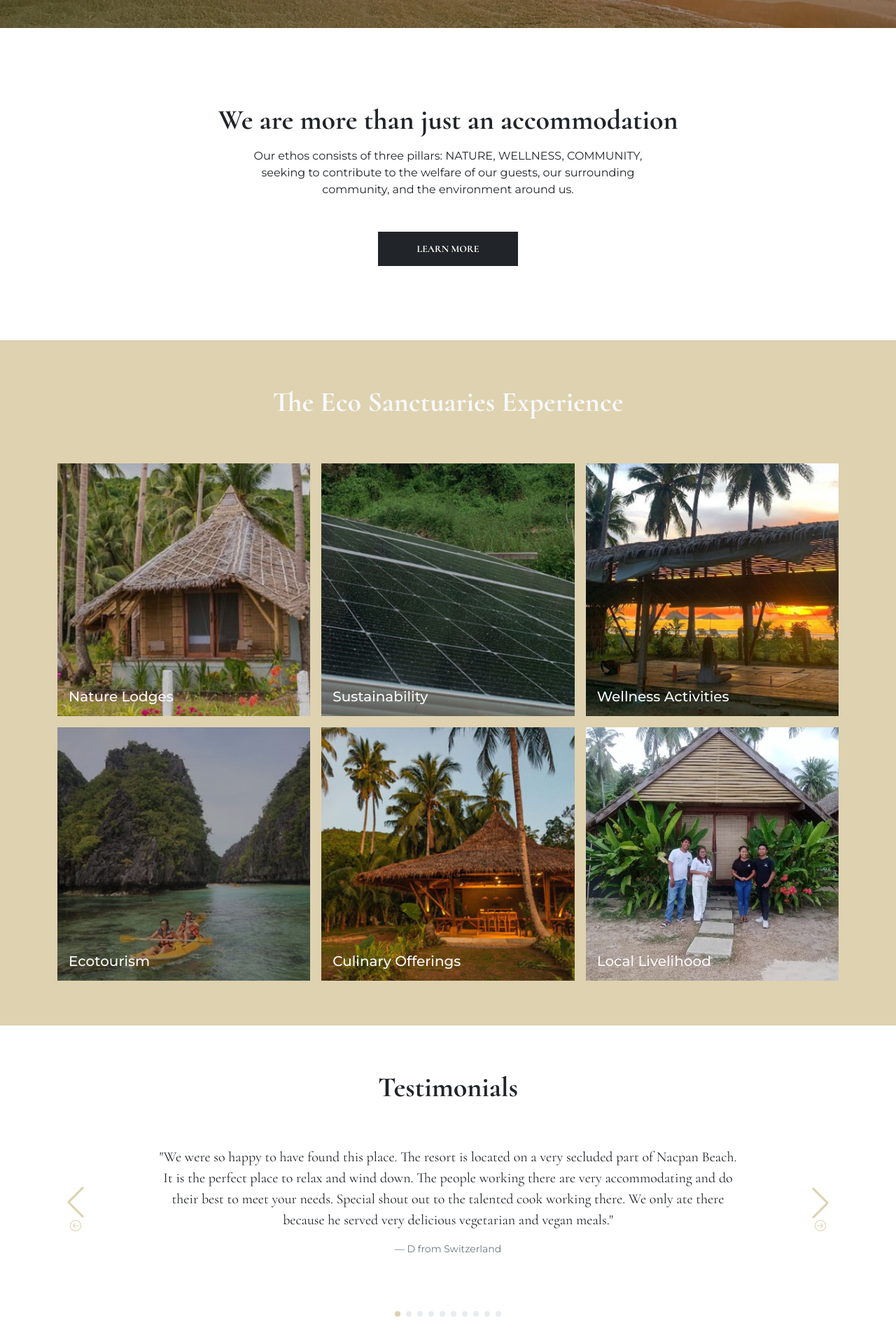
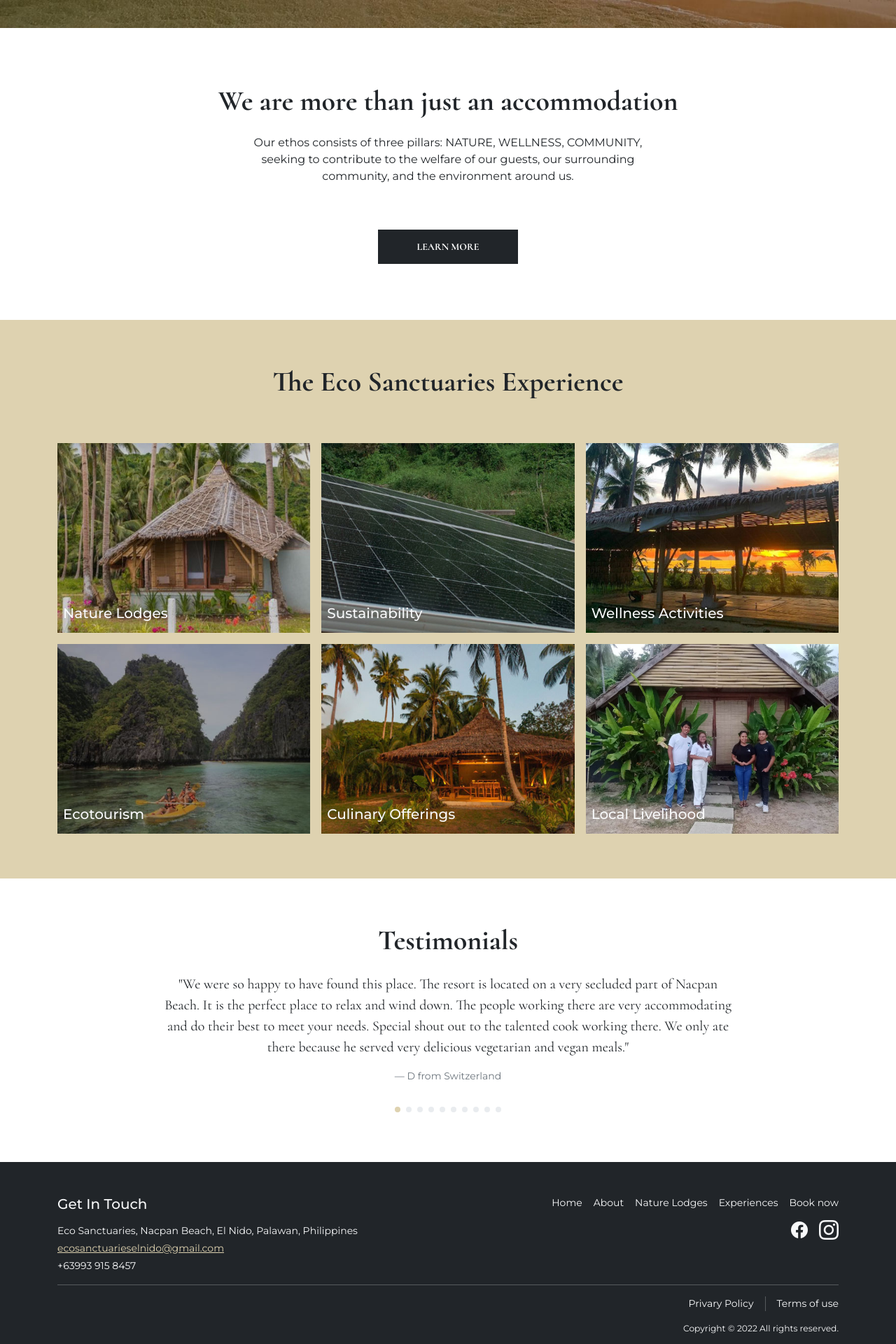
Before and after one commit to jagustin08/eco-sanctuaries-el-nido, a PHP site: page / in a window 1280 px wide. Shown: the part 760-2680 px from the top of the page at 70% size. Run offline with PHP 8.4, Linux system fonts and the light colour scheme; some libraries are stand-ins or nearby versions.

Commit message:
event modify

```diff
--- a/includes/footer.php
+++ b/includes/footer.php
@@ -1,15 +1,15 @@
-<footer id="contact-us" class="bg-dark text-light text-center text-md-unset fs-7">
-    <div class="container-lg py-5">
+<footer id="contact-us" class="bg-dark text-light text-center text-lg-unset fs-7">
+    <div class="container py-5">
         <div class="row">
-            <div class="col-md-6 mb-4 mb-md-0">
+            <div class="col-lg-6 mb-4 mb-lg-0">
                 <h5 class="mb-3">Get In Touch</h5>
                 <p class="mb-1">Eco Sanctuaries, Nacpan Beach, El Nido, Palawan, Philippines</p>
                 <a href="mailto: ecosanctuarieselnido@gmail.com" class="d-block mb-1 text-beige">ecosanctuarieselnido@gmail.com</a>
                 <p class="mb-0">+63993 915 8457</p>
             </div>
 
-            <div class="col-md-6 mb-4 mb-md-0">
-                <ul class="nav flex-column flex-md-row justify-content-md-end gap-2 gap-md-3 mb-4 mb-md-2">
+            <div class="col-lg-6 mb-4 mb-lg-0">
+                <ul class="nav flex-column flex-lg-row justify-content-lg-end gap-2 gap-lg-3 mb-4 mb-lg-2">
                     <li class="nav-item"> <a href="https://www.ecosanctuarieselnido.com/" class="nav-link text-light text-beige-hover p-0">Home</a> </li>
                     <li class="nav-item"> <a href="about.php" class="nav-link text-light text-beige-hover p-0">About</a> </li>
                     <li class="nav-item"> <a href="nature_lodges.php" class="nav-link text-light text-beige-hover p-0">Nature Lodges</a> </li>
@@ -17,24 +17,24 @@
                     <li class="nav-item"> <a href="https://staahmax.staah.net/be/index_be?propertyId=NTY5OQ==&individual=true" class="nav-link text-light text-beige-hover p-0" target="_blank">Book now</a> </li>
                 </ul>
 
-                <ul class="nav justify-content-center justify-content-md-end gap-3 align-items-center">
+                <ul class="nav justify-content-center justify-content-lg-end gap-3 align-items-center">
                     <li class="nav-item"> <a href="https://www.facebook.com/ecosanctuarieselnido" target="_blank" class="nav-link text-light text-beige-hover p-0 fs-4"> <i class="bi bi-facebook"></i></a> </li>
                     <li class="nav-item"> <a href="https://www.instagram.com/ecosanctuaries.elnido/" target="_blank" class="nav-link text-light text-beige-hover p-0 fs-3"> <i class="bi bi-instagram"></i> </a> </li>
                 </ul>
             </div>
         </div>
 
-        <hr class="d-none d-md-block">
+        <hr class="d-none d-lg-block">
 
         <div class="row">
-            <div class="col-md-6 offset-md-6">
-                <ul class="nav justify-content-center justify-content-md-end gap-3 mb-3">
+            <div class="col-lg-6 offset-lg-6">
+                <ul class="nav justify-content-center justify-content-lg-end gap-3 mb-3">
                     <li class="nav-item"> <a href="#" class="nav-link p-0 text-light text-beige-hover ">Privary Policy</a> </li>
                     <div class="vr"></div>
                     <li class="nav-item"> <a href="#" class="nav-link p-0 text-light text-beige-hover ">Terms of use </a> </li>
                 </ul>
 
-                <small class="d-block text-md-end">Copyright &copy; 2022 All rights reserved.</small>
+                <small class="d-block text-lg-end">Copyright &copy; 2022 All rights reserved.</small>
             </div>
         </div>
     </div>
--- a/index.php
+++ b/index.php
@@ -26,151 +26,151 @@
   include "includes/header.php"; ?>
 
   <main id="home">
-    <section class="min-vh-100 pt-10 pb-3 text-center text-light d-grid align-items-center" style="background: url('src/images/bg_home.jpg') no-repeat center top; background-size: cover;">
+    <section class="pt-10 pb-3 text-center min-vh-100 text-light d-grid align-items-center" style="background: url('src/images/bg_home.jpg') no-repeat center top; background-size: cover;">
       <div class="container">
-        <img src="src/images/logo_eco_sanctuaries.svg" alt="Eco Sanctuaries logo" class="logo mb-5">
-        <h1 class="display-5 font-cormorant fw-bold mb-4">A Sanctuary for People and Nature</h1>
-        <div class="col-lg-5 mx-auto">
+        <img src="src/images/logo_eco_sanctuaries.svg" alt="Eco Sanctuaries logo" class="mb-5 img-fluid logo">
+        <h1 class="mb-4 display-5 font-cormorant fw-bold">A Sanctuary for People and Nature</h1>
+        <div class="mx-auto" style="max-width: 640px;">
           <p class="mb-10">We are a sanctuary for people and nature in Nacpan beach, located in one of the most biodiverse islands in the Philippines and one of the world's best islands, El Nido, Palawan.</p>
           <a href="https://staahmax.staah.net/be/index_be?propertyId=NTY5OQ==&individual=true" target="_blank" class="btn btn-beige text-uppercase fs-7 fw-bold rounded-0 font-cormorant" style="width: 200px; --bs-btn-padding-y: 13px;">Book now</a>
         </div>
       </div>
     </section>
 
-    <section class="text-center d-grid align-items-center" style="height: 446px;">
-      <div class="container">
-        <h2 class="display-6 font-cormorant fw-bold mb-3">We are more than just an accommodation</h2>
-        <div class="col-lg-6 mx-auto">
-          <p class="mb-5">Our ethos consists of three pillars: NATURE, WELLNESS, COMMUNITY, seeking to contribute to the welfare of our guests, our surrounding community, and the environment around us.</p>
-          <a href="#" class="btn btn-dark text-uppercase fs-7 fw-bold rounded-0 font-cormorant" style="width: 200px; --bs-btn-padding-y: 13px;">Learn more</a>
+    <section class="text-center">
+      <div class="container py-9">
+        <h2 class="mb-4 display-6 font-cormorant fw-bold">We are more than just an accommodation</h2>
+        <div class="mx-auto" style="max-width: 620px;">
+          <p class="mb-7">Our ethos consists of three pillars: NATURE, WELLNESS, COMMUNITY, seeking to contribute to the welfare of our guests, our surrounding community, and the environment around us.</p>
+          <a href="about.php" class="btn btn-dark text-uppercase fs-7 fw-bold rounded-0 font-cormorant" style="width: 200px; --bs-btn-padding-y: 13px;">Learn more</a>
         </div>
       </div>
     </section>
 
-    <section class="bg-beige text-light">
-      <div class="container-lg py-7">
-        <h2 class="display-6 font-cormorant fw-bold text-center mb-7">The Eco Sanctuaries Experience</h2>
+    <section class="bg-beige">
+      <div class="container py-7">
+        <h2 class="text-center display-6 font-cormorant fw-bold mb-7">The Eco Sanctuaries Experience</h2>
 
-        <div class="row row-cols-1 row-cols-sm-2 row-cols-lg-3 g-3">
-          <div class="col position-relative">
-            <div class="ratio ratio-1x1">
+        <div class="row g-3 text-light">
+          <div class="col-md-6 col-lg-4 position-relative">
+            <div class="ratio ratio-4x3">
               <img src="src/images/home/nature_lodges.jpg" alt="" class="img-fluid object-fit-cover">
             </div>
-            <h3 class="fs-5 position-absolute bottom-0 mb-0 p-3">Nature Lodges</h3>
+            <h3 class="bottom-0 p-3 mb-0 fs-5 position-absolute start-0">Nature Lodges</h3>
           </div>
 
-
-          <div class="col position-relative">
-            <div class="ratio ratio-1x1">
+          <div class="col-md-6 col-lg-4 position-relative">
+            <div class="ratio ratio-4x3">
               <img src="src/images/home/sustainability.jpg" alt="" class="img-fluid object-fit-cover">
             </div>
-            <h3 class="fs-5 position-absolute bottom-0 mb-0 p-3">Sustainability</h3>
+            <h3 class="bottom-0 p-3 mb-0 fs-5 position-absolute start-0">Sustainability</h3>
           </div>
 
-          <div class="col position-relative">
-            <div class="ratio ratio-1x1">
+          <div class="col-md-6 col-lg-4 position-relative">
+            <div class="ratio ratio-4x3">
               <img src="src/images/home/wellness_activities.jpg" alt="" class="img-fluid object-fit-cover">
             </div>
-            <h3 class="fs-5 position-absolute bottom-0 mb-0 p-3">Wellness Activities</h3>
+            <h3 class="bottom-0 p-3 mb-0 fs-5 position-absolute start-0">Wellness Activities</h3>
           </div>
 
-          <div class="col position-relative">
-            <div class="ratio ratio-1x1">
+          <div class="col-md-6 col-lg-4 position-relative">
+            <div class="ratio ratio-4x3">
               <img src="src/images/home/ecotourism.jpg" alt="" class="img-fluid object-fit-cover">
             </div>
-            <h3 class="fs-5 position-absolute bottom-0 mb-0 p-3">Ecotourism</h3>
+            <h3 class="bottom-0 p-3 mb-0 fs-5 position-absolute start-0">Ecotourism</h3>
           </div>
 
-          <div class="col position-relative">
-            <div class="ratio ratio-1x1">
+          <div class="col-md-6 col-lg-4 position-relative">
+            <div class="ratio ratio-4x3">
               <img src="src/images/home/culinary_offerings.jpg" alt="" class="img-fluid object-fit-cover">
             </div>
-            <h3 class="fs-5 position-absolute bottom-0 mb-0 p-3">Culinary Offerings</h3>
+            <h3 class="bottom-0 p-3 mb-0 fs-5 position-absolute start-0">Culinary Offerings</h3>
           </div>
 
-          <div class="col position-relative">
-            <div class="ratio ratio-1x1">
+          <div class="col-md-6 col-lg-4 position-relative">
+            <div class="ratio ratio-4x3">
               <img src="src/images/home/local_livelihood.jpg" alt="" class="img-fluid object-fit-cover">
             </div>
-            <h3 class="fs-5 position-absolute bottom-0 mb-0 p-3">Local Livelihood</h3>
+            <h3 class="bottom-0 p-3 mb-0 fs-5 position-absolute start-0">Local Livelihood</h3>
           </div>
+
         </div>
       </div>
     </section>
 
     <section class="text-center">
-      <div class="container-xl py-7">
-        <h2 class="display-6 font-cormorant fw-bold mb-3">Testimonials</h2>
+      <div class="container py-7">
+        <h2 class="display-6 font-cormorant fw-bold">Testimonials</h2>
 
-        <div class="swiper pb-5">
+        <div class="pt-3 pb-5 swiper">
           <div class="swiper-wrapper align-items-center">
-            <div class="swiper-slide">
-              <div class="col-md-9 mx-auto">
-                <p class="fs-5 font-cormorant mb-3">"We were so happy to have found this place. The resort is located on a very secluded part of Nacpan Beach. It is the perfect place to relax and wind down. The people working there are very accommodating and do their best to meet your needs. Special shout out to the talented cook working there. We only ate there because he served very delicious vegetarian and vegan meals."</p>
-                <figcaption class="blockquote-footer m-0">D from Switzerland</figcaption>
+            <div class="px-md-8 swiper-slide">
+              <div class="mx-auto col-xl-10">
+                <p class="mb-3 fs-5 font-cormorant">"We were so happy to have found this place. The resort is located on a very secluded part of Nacpan Beach. It is the perfect place to relax and wind down. The people working there are very accommodating and do their best to meet your needs. Special shout out to the talented cook working there. We only ate there because he served very delicious vegetarian and vegan meals."</p>
+                <figcaption class="m-0 blockquote-footer">D from Switzerland</figcaption>
               </div>
             </div>
 
-            <div class="swiper-slide">
-              <div class="col-md-9 mx-auto">
-                <p class="fs-5 font-cormorant mb-3">"We were so happy to have found this place. The resort is located on a very secluded part of Nacpan Beach. It is the perfect place to relax and wind down. The people working there are very accommodating and do their best to meet your needs. Special shout out to the talented cook working there. We only ate there because he served very delicious vegetarian and vegan meals."</p>
-                <figcaption class="blockquote-footer m-0">D from Switzerland</figcaption>
+            <div class="px-md-8 swiper-slide">
+              <div class="mx-auto col-xl-10">
+                <p class="mb-3 fs-5 font-cormorant">"We were so happy to have found this place. The resort is located on a very secluded part of Nacpan Beach. It is the perfect place to relax and wind down. The people working there are very accommodating and do their best to meet your needs. Special shout out to the talented cook working there. We only ate there because he served very delicious vegetarian and vegan meals."</p>
+                <figcaption class="m-0 blockquote-footer">D from Switzerland</figcaption>
               </div>
             </div>
 
-            <div class="swiper-slide">
-              <div class="col-md-9 mx-auto">
-                <p class="fs-5 font-cormorant mb-3">"Couldn't have imagined a better vacation spot that actually integrates with nature. Eco-mission driven, excellently staffed. No doubt, come here to recharge your soul and body."</p>
-                <figcaption class="blockquote-footer m-0">Sean Lindy</figcaption>
+            <div class="px-md-8 swiper-slide">
+              <div class="mx-auto col-xl-10">
+                <p class="mb-3 fs-5 font-cormorant">"Couldn't have imagined a better vacation spot that actually integrates with nature. Eco-mission driven, excellently staffed. No doubt, come here to recharge your soul and body."</p>
+                <figcaption class="m-0 blockquote-footer">Sean Lindy</figcaption>
               </div>
             </div>
 
-            <div class="swiper-slide">
-              <div class="col-md-9 mx-auto">
-                <p class="fs-5 font-cormorant mb-3">"Best kept secret on Nacpan Beach. Delicious food, OMG, and healthy food and veggie options."</p>
-                <figcaption class="blockquote-footer m-0">Kawan Restaurant and Bar</figcaption>
+            <div class="px-md-8 swiper-slide">
+              <div class="mx-auto col-xl-10">
+                <p class="mb-3 fs-5 font-cormorant">"Best kept secret on Nacpan Beach. Delicious food, OMG, and healthy food and veggie options."</p>
+                <figcaption class="m-0 blockquote-footer">Kawan Restaurant and Bar</figcaption>
               </div>
             </div>
 
-            <div class="swiper-slide">
-              <div class="col-md-9 mx-auto">
-                <p class="fs-5 font-cormorant mb-3">"It was my first time in Palawan, and I really miss this place. This place gave me this feeling that I want to go back, to relax, meditate, and have fun."</p>
-                <figcaption class="blockquote-footer m-0">Victor Joseph Reyes</figcaption>
+            <div class="px-md-8 swiper-slide">
+              <div class="mx-auto col-xl-10">
+                <p class="mb-3 fs-5 font-cormorant">"It was my first time in Palawan, and I really miss this place. This place gave me this feeling that I want to go back, to relax, meditate, and have fun."</p>
+                <figcaption class="m-0 blockquote-footer">Victor Joseph Reyes</figcaption>
               </div>
             </div>
 
-            <div class="swiper-slide">
-              <div class="col-md-9 mx-auto">
-                <p class="fs-5 font-cormorant mb-3">"Last Friday we were sitting in paradise! Today we woke up with no snow in Denver. We are missing the sun and the humidity. Thank you to the staff at Eco Sanctuaries El Nido. You guys went above and beyond with your customer service. They took care of everything for us. Book our activities, arranged drop-off and pick-ups. Personalized breakfast, lunch and dinners by the beach. Simply Amazing!"</p>
-                <figcaption class="blockquote-footer m-0">Diana Casareno</figcaption>
+            <div class="px-md-8 swiper-slide">
+              <div class="mx-auto col-xl-10">
+                <p class="mb-3 fs-5 font-cormorant">"Last Friday we were sitting in paradise! Today we woke up with no snow in Denver. We are missing the sun and the humidity. Thank you to the staff at Eco Sanctuaries El Nido. You guys went above and beyond with your customer service. They took care of everything for us. Book our activities, arranged drop-off and pick-ups. Personalized breakfast, lunch and dinners by the beach. Simply Amazing!"</p>
+                <figcaption class="m-0 blockquote-footer">Diana Casareno</figcaption>
               </div>
             </div>
 
-            <div class="swiper-slide">
-              <div class="col-md-9 mx-auto">
-                <p class="fs-5 font-cormorant mb-3">"The lodge is located at the further part of nacpan beach so you will really have the whole front beach to yourself. I am also fond of the lodge&apos;s kawayan “bamboo” architecture. There were no aircons but the night breeze will definitely keep you cozy. The staff are very kind and were always smiling 🙂 and the owner is willing to assist us with special requests. Plus the food is exceptional so we didn&apos;t need to find other places to eat anymore. We had a really nice and peaceful stay ❤"</p>
-                <figcaption class="blockquote-footer m-0">Diana Pichler</figcaption>
+            <div class="px-md-8 swiper-slide">
+              <div class="mx-auto col-xl-10">
+                <p class="mb-3 fs-5 font-cormorant">"The lodge is located at the further part of nacpan beach so you will really have the whole front beach to yourself. I am also fond of the lodge&apos;s kawayan “bamboo” architecture. There were no aircons but the night breeze will definitely keep you cozy. The staff are very kind and were always smiling 🙂 and the owner is willing to assist us with special requests. Plus the food is exceptional so we didn&apos;t need to find other places to eat anymore. We had a really nice and peaceful stay ❤"</p>
+                <figcaption class="m-0 blockquote-footer">Diana Pichler</figcaption>
               </div>
             </div>
 
-            <div class="swiper-slide">
-              <div class="col-md-9 mx-auto">
-                <p class="fs-5 font-cormorant mb-3">" We stayed for 2 nights and it was a great experience! Loved that they have vegan options and can 'veganize' some of their food, they used coconut milk for my breakfast oatmeal 🙂 (thanks!) Nacpan beach and Eco Sanctuaries both have a very chill vibe but there are lots of things to do like yoga, sound bath, massage, hiking, etc. Some good things to mention about this place: friendly and helpful staff, clean, solar-powered, they grow their own herbs (lemon basil ftw!), and fresh air. We'll be back! 🙂 "</p>
-                <figcaption class="blockquote-footer m-0">Ayi</figcaption>
+            <div class="px-md-8 swiper-slide">
+              <div class="mx-auto col-xl-10">
+                <p class="mb-3 fs-5 font-cormorant">" We stayed for 2 nights and it was a great experience! Loved that they have vegan options and can 'veganize' some of their food, they used coconut milk for my breakfast oatmeal 🙂 (thanks!) Nacpan beach and Eco Sanctuaries both have a very chill vibe but there are lots of things to do like yoga, sound bath, massage, hiking, etc. Some good things to mention about this place: friendly and helpful staff, clean, solar-powered, they grow their own herbs (lemon basil ftw!), and fresh air. We'll be back! 🙂 "</p>
+                <figcaption class="m-0 blockquote-footer">Ayi</figcaption>
               </div>
             </div>
 
-            <div class="swiper-slide">
-              <div class="col-md-9 mx-auto">
-                <p class="fs-5 font-cormorant mb-3">"Great place to stay! I found this little piece of paradise because I wanted to escape the crowded El Nido town. I had an amazing stay in the eco lodges thanks to the beautiful beach, the peaceful surroundings, and the nice staff who has been really helpful to me. I would definitely come back!"</p>
-                <figcaption class="blockquote-footer m-0">Heidi Veugen</figcaption>
+            <div class="px-md-8 swiper-slide">
+              <div class="mx-auto col-xl-10">
+                <p class="mb-3 fs-5 font-cormorant">"Great place to stay! I found this little piece of paradise because I wanted to escape the crowded El Nido town. I had an amazing stay in the eco lodges thanks to the beautiful beach, the peaceful surroundings, and the nice staff who has been really helpful to me. I would definitely come back!"</p>
+                <figcaption class="m-0 blockquote-footer">Heidi Veugen</figcaption>
               </div>
             </div>
 
-            <div class="swiper-slide">
-              <div class="col-md-9 mx-auto">
-                <p class="fs-5 font-cormorant mb-3">" The staff was very friendly, very helpful, I can say only good things about them, they make you feel pretty special, that we even felt bad leaving there. We also took a Filipino & Thai massage, which were well received and very relaxing after the long trip getting there. The view, the water, the beach with a forest of palm trees was outstanding, very few people on the beach, it's like you're morrouned on a beautiful deserted island by yourself! They have also a decent wifi, because there is no cellular reception in Nacpan beach. We highly recommend it to anyone who wants to disconnect from the daily life and wants to recharge in a beach paradise! "</p>
-                <figcaption class="blockquote-footer m-0">Cornel Parlea</figcaption>
+            <div class="px-md-8 swiper-slide">
+              <div class="mx-auto col-xl-10">
+                <p class="mb-3 fs-5 font-cormorant">" The staff was very friendly, very helpful, I can say only good things about them, they make you feel pretty special, that we even felt bad leaving there. We also took a Filipino & Thai massage, which were well received and very relaxing after the long trip getting there. The view, the water, the beach with a forest of palm trees was outstanding, very few people on the beach, it's like you're morrouned on a beautiful deserted island by yourself! They have also a decent wifi, because there is no cellular reception in Nacpan beach. We highly recommend it to anyone who wants to disconnect from the daily life and wants to recharge in a beach paradise! "</p>
+                <figcaption class="m-0 blockquote-footer">Cornel Parlea</figcaption>
               </div>
             </div>
           </div>
@@ -178,7 +178,7 @@
           <div class="swiper-button-prev d-none d-md-block text-beige"></div>
           <div class="swiper-button-next d-none d-md-block text-beige"></div>
 
-          <div class="swiper-pagination bottom-0"></div>
+          <div class="bottom-0 swiper-pagination"></div>
         </div>
       </div>
     </section>
@@ -195,12 +195,8 @@
     const swiper = new Swiper('.swiper', {
       slidesPerView: 1,
       loop: true,
+      grabCursor: true,
       autoHeight: true,
-      breakpoints: {
-        992: {
-          autoHeight: false,
-        }
-      },
       pagination: {
         el: '.swiper-pagination',
         clickable: true,
--- a/src/sass/main.scss
+++ b/src/sass/main.scss
@@ -142,10 +142,12 @@ $bootstrap-icons-font-dir: "../../node_modules/bootstrap-icons/font/fonts";
 
 .swiper-button-prev {
   left: -44px;
+  opacity: 0;
 }
 
 .swiper-button-next {
   right: -44px;
+  opacity: 0;
 }
 
 .swiper-button-next:after,
--- a/src/sass/pages/_home.scss
+++ b/src/sass/pages/_home.scss
@@ -4,18 +4,20 @@
   .swiper {
     &:hover {
       .swiper-button-prev {
-        left: 50px;
+        left: 0;
+        opacity: 1;
       }
 
       .swiper-button-next {
-        right: 50px;
+        right: 0;
+        opacity: 1;
       }
     }
   }
   .swiper-button-next,
   .swiper-button-prev {
     transition: all 0.3s;
-    transform: translateY(-50%);
+    transform: translateY(calc(-50% - 16px));
     width: 44px;
   }
 
--- a/src/sass/pages/_nature_lodges.scss
+++ b/src/sass/pages/_nature_lodges.scss
@@ -3,10 +3,12 @@
     &:hover {
       .swiper-button-prev {
         left: 25px;
+        opacity: 1;
       }
 
       .swiper-button-next {
         right: 25px;
+        opacity: 1;
       }
     }
   }
```
Also changed, not shown: about.php (+36 -23 lines), experiences.php (+53 -45 lines), nature_lodges.php (+79 -42 lines), src/css/main.css, src/css/main.min.css, 2 other files.
